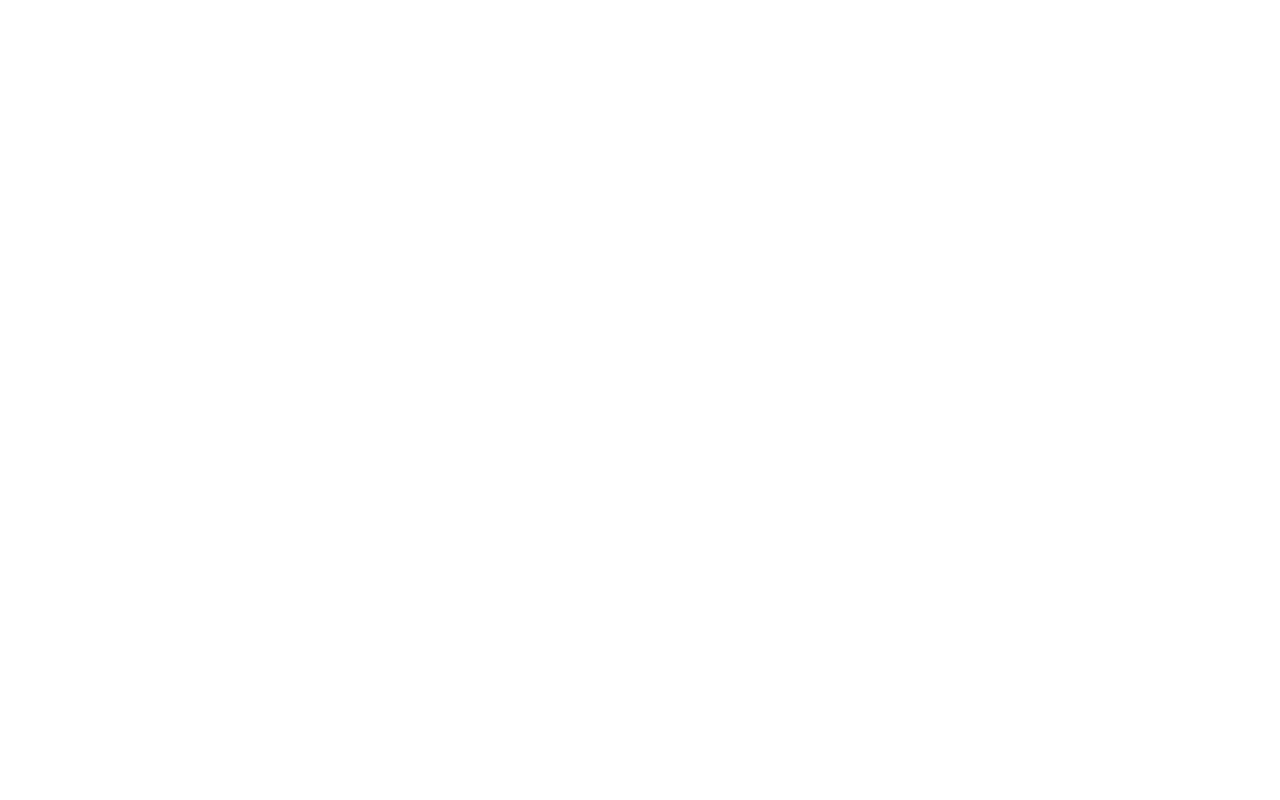
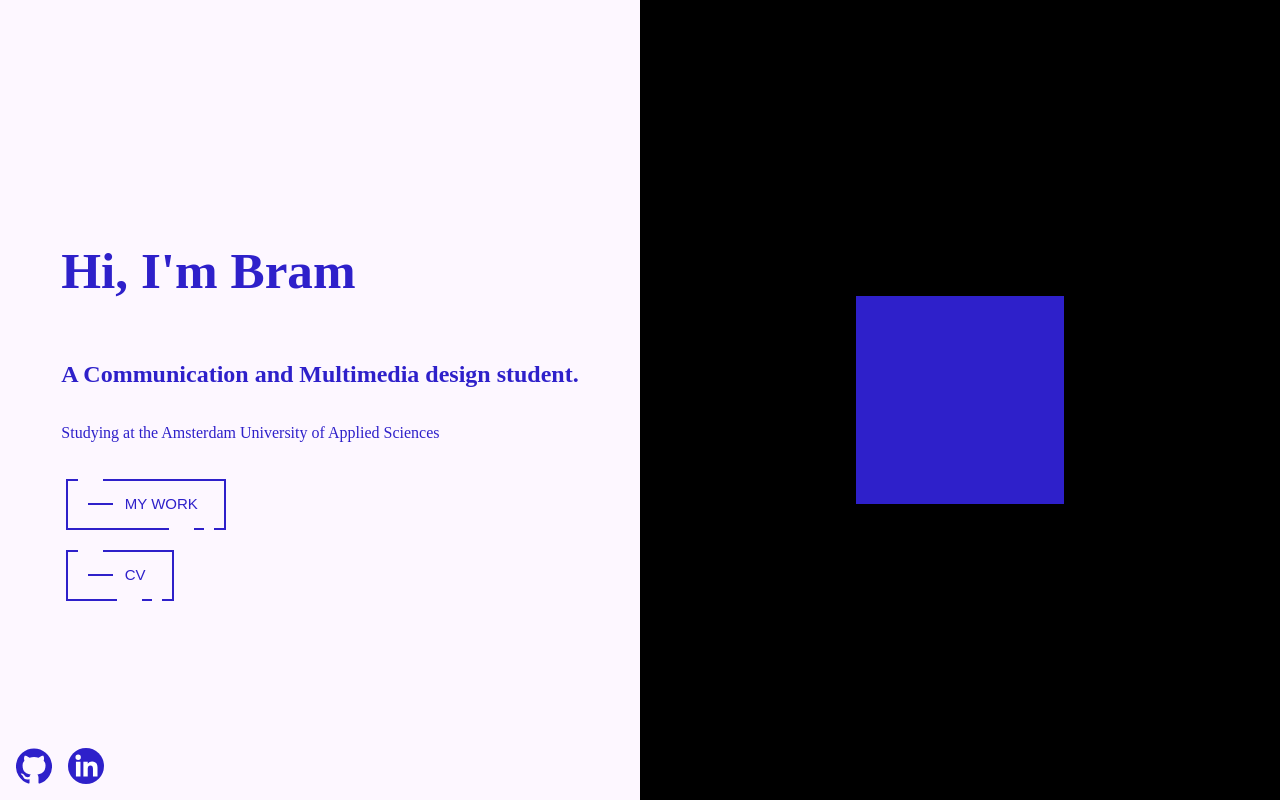
Before and after one commit to Bram-ter/portfolio-minor-web, a website built with Vite: page index.html in a window 1280 px wide. Built offline with nearby package versions, Linux system fonts and the light colour scheme; a web font is replaced by a local one.

Commit message:
setup three.js and do html and css stuff

```diff
--- /dev/null
+++ b/css/buttons.css
@@ -0,0 +1,109 @@
+
+:root {
+  --indigo: #2E20CA;
+  --light-white: #FDF7FF;
+}
+
+.button button {
+  padding: 1em 2em;
+}
+
+.button {
+  width: auto;
+  margin-left: 0.3rem;
+  margin-top: 1.3rem;
+  max-height: 50px;
+}
+
+button {
+  --box-size: 1em;
+  background-color: transparent;
+  border: 2px solid #2E20CA;
+  border-radius: 0;
+  box-sizing: border-box;
+  padding: 0.5em 2em;
+  position: relative;
+  text-align: center;
+  transition: all 0.3s ease-in-out;
+}
+
+button::before {
+  content: " ";
+  width: 1.5625rem;
+  height: 2px;
+  background: #2E20CA;
+  top: 50%;
+  left: 1.5em;
+  position: absolute;
+  transform: translateY(-50%);
+  transform-origin: center;
+  transition: 0.3s linear, width 0.3s linear;
+}
+
+button a {
+  font-size: 1.125em;
+  line-height: 1.33333em;
+  padding-left: 2em;
+  display: block;
+  text-align: left;
+  transition: all 0.3s ease-in-out;
+  text-transform: uppercase;
+  text-decoration: none;
+  color: #2E20CA;
+}
+
+button span:nth-child(1) {
+  height: 2px;
+  width: 1.5625rem;
+  top: -2px;
+  left: 0.625rem;
+  position: absolute;
+  background-color: #FDF7FF;
+  transition: width 0.5s ease-out, left 0.3s ease-out;
+}
+
+button span:nth-child(3) {
+  height: 2px;
+  width: 1.5625rem;
+  right: 1.875rem;
+  bottom: -2px;
+  position: absolute;
+  background-color: #FDF7FF;
+  transition: width 0.5s ease-out, right 0.3s ease-out;
+}
+
+button span:nth-child(4) {
+  height: 2px;
+  width: 0.625rem;
+  right: 0.625rem;
+  bottom: -2px;
+  position: absolute;
+  background-color: #FDF7FF;
+  transition: width 0.5s ease-out, right 0.3s ease-out;
+}
+
+button:hover {
+  color: #FDF7FF;
+  background: #2E20CA;
+}
+
+button:hover::before {
+  width: 1rem;
+  background-color: #FDF7FF;
+}
+
+button:hover a {
+  color: #FDF7FF;
+  padding-left: 1.5em;
+}
+
+button:hover span:nth-child(1) {
+  left: -2px;
+  width: 0px;
+}
+
+button:hover span:nth-child(3),
+button:hover span:nth-child(4) {
+  right: 0;
+  width: 0;
+}
--- a/css/style.css
+++ b/css/style.css
@@ -1,4 +1,8 @@
+
 :root {
+  --indigo: #2E20CA;
+  --light-white: #FDF7FF;
+  /*
   font-family: Inter, system-ui, Avenir, Helvetica, Arial, sans-serif;
   line-height: 1.5;
   font-weight: 400;
@@ -12,23 +16,27 @@
   -webkit-font-smoothing: antialiased;
   -moz-osx-font-smoothing: grayscale;
   -webkit-text-size-adjust: 100%;
+  */
 }
 
-a {
-  font-weight: 500;
-  color: #646cff;
-  text-decoration: inherit;
-}
-a:hover {
-  color: #535bf2;
+/* Fonts */
+
+@font-face {
+  font-family: RobotoFlex;
+  src: url(../fonts/RobotoFlex.ttf) format('truetype-variations');
 }
 
-body {
+/* Global */
+
+html, body {
   margin: 0;
-  display: flex;
-  place-items: center;
-  min-width: 320px;
-  min-height: 100vh;
+  padding: 0;
+  font-family: RobotoFlex;
+  color: var(--indigo)
+}
+
+ul {
+  margin: 0;
 }
 
 h1 {
@@ -36,54 +44,53 @@ h1 {
   line-height: 1.1;
 }
 
-#app {
-  max-width: 1280px;
-  margin: 0 auto;
-  padding: 2rem;
-  text-align: center;
+main {
+  display: flex;
+  flex-wrap: wrap;
+  flex-direction: column;
+  height: 100dvh;
 }
 
-.logo {
-  height: 6em;
-  padding: 1.5em;
-  will-change: filter;
-  transition: filter 300ms;
-}
-.logo:hover {
-  filter: drop-shadow(0 0 2em #646cffaa);
-}
-.logo.vanilla:hover {
-  filter: drop-shadow(0 0 2em #3178c6aa);
+main article {
+  display: grid;
+  place-content: center;
+  background-color: var(--light-white);
+  position: relative;
+  width: 50%;
+  height: inherit;
+  aspect-ratio: 1;
 }
 
-.card {
-  padding: 2em;
+main article ul {
+  position: absolute;
+  bottom: 0;
+
+  display: flex;
+  gap: 1em;
+
+  list-style-type: none;
+  padding: 1em;
 }
 
-.read-the-docs {
-  color: #888;
+main article ul li {
+  width: 36px;
+  height: 36px;
 }
 
-button {
-  border-radius: 8px;
-  border: 1px solid transparent;
-  padding: 0.6em 1.2em;
-  font-size: 1em;
-  font-weight: 500;
-  font-family: inherit;
-  background-color: #1a1a1a;
-  cursor: pointer;
-  transition: border-color 0.25s;
-}
-button:hover {
-  border-color: #646cff;
-}
-button:focus,
-button:focus-visible {
-  outline: 4px auto -webkit-focus-ring-color;
+main article ul li a img {
+  width: 100%;
+  height: 100%;
+  fill: var(--indigo);
 }
 
-@media (prefers-color-scheme: light) {
+/* main section canvas {
+    position: fixed;
+    top: 0;
+    right: 0;
+    outline: none;
+} */
+
+/* @media (prefers-color-scheme: light) {
   :root {
     color: #213547;
     background-color: #ffffff;
@@ -94,4 +101,4 @@ button:focus-visible {
   button {
     background-color: #f9f9f9;
   }
-}
+} */
--- a/index.html
+++ b/index.html
@@ -8,6 +8,43 @@
     <title>Vite + TS</title>
   </head>
   <body>
-    <div id="app"></div>
+    <main>
+      <article>
+        <h1>Hi, I'm Bram</h1>
+        <h2>A Communication and Multimedia design student.</h2>
+        <p>Studying at the Amsterdam University of Applied Sciences</p>
+
+        <div class="button">
+          <button>
+          <span></span>
+          <a href="">My work</a>
+          <span></span>
+          <span></span>
+          </button>
+        </div>
+        <div class="button">
+          <button>
+          <span></span>
+          <a href="">CV</a>
+          <span></span>
+          <span></span>
+          </button>
+        </div>
+
+        <ul>
+          <li>
+            <a href="https://github.com/Bram-ter" target="_blank">
+              <img src="/github.svg" alt="Icon of the GitHub logo">
+            </a>
+          </li>
+          <li>
+            <a href="https://www.linkedin.com/in/bram-tersteeg-5256b914b/" target="_blank">
+              <img src="/linkedin.svg" alt="Icon of the LinkedIn logo">
+            </a>
+          </li>
+        </ul>
+      </article>
+        <canvas></canvas>
+    </main>
   </body>
 </html>
--- /dev/null
+++ b/js/3d.ts
@@ -0,0 +1,111 @@
+import * as THREE from 'three'
+import { OrbitControls } from 'three/examples/jsm/controls/OrbitControls.js'
+
+// Scene
+const scene = new THREE.Scene()
+
+// ! Non-null assertion operator
+const canvas = document.querySelector('canvas') as HTMLCanvasElement;
+
+/**
+ * Object
+ */
+const geometry = new THREE.BoxGeometry(1, 1, 1)
+const material = new THREE.MeshBasicMaterial({ color: '#2E20CA' })
+const mesh = new THREE.Mesh(geometry, material)
+scene.add(mesh)
+
+/**
+ * Sizes
+ */
+const sizes = {
+    width: window.innerWidth / 2,
+    height: window.innerHeight
+}
+
+window.addEventListener('resize', () =>
+{
+    // Update sizes
+    sizes.width = window.innerWidth / 2
+    sizes.height = window.innerHeight
+
+    // Update camera
+    camera.aspect = sizes.width / sizes.height
+    camera.updateProjectionMatrix()
+
+    // Update renderer
+    renderer.setSize(sizes.width, sizes.height)
+
+    renderer.setPixelRatio(Math.min(window.devicePixelRatio, 2))
+})
+
+window.addEventListener('dblclick', () =>
+{
+    const fullscreenElement = document.fullscreenElement
+
+    if(!fullscreenElement)
+    {
+        if(canvas.requestFullscreen)
+        {
+            canvas.requestFullscreen()
+        }
+        else if(canvas.requestFullscreen)
+        {
+            canvas.requestFullscreen()
+        }
+    }
+    else
+    {
+        if(document.exitFullscreen)
+        {
+            document.exitFullscreen()
+        }
+        else if(document.exitFullscreen)
+        {
+            document.exitFullscreen()
+        }
+    }
+})
+
+/**
+ * Camera
+ */
+
+// Base camera
+const camera = new THREE.PerspectiveCamera(75, sizes.width / sizes.height, 0.1, 100)
+camera.position.z = 3
+scene.add(camera)
+
+// Controls
+const controls = new OrbitControls(camera, canvas)
+controls.enableDamping = true
+
+/**
+ * Renderer
+ */
+const renderer = new THREE.WebGLRenderer({
+    canvas: canvas
+})
+renderer.setSize(sizes.width, sizes.height)
+renderer.setPixelRatio(Math.min(window.devicePixelRatio, 2))
+
+/**
+ * Animate
+ */
+const clock = new THREE.Clock()
+
+const tick = () =>
+{
+    const elapsedTime = clock.getElapsedTime()
+
+    // Update controls
+    controls.update()
+
+    // Render
+    renderer.render(scene, camera)
+
+    // Call tick again on the next frame
+    window.requestAnimationFrame(tick)
+}
+
+tick()
--- a/js/main.ts
+++ b/js/main.ts
@@ -1,4 +1,6 @@
 import '../css/style.css'
+import '../css/buttons.css'
+import './3d.ts'
 // import typescriptLogo from '../public/typescript.svg'
 // import { setupCounter } from './counter'
 
--- a/package.json
+++ b/package.json
@@ -10,7 +10,12 @@
     "start": "npm run dev"
   },
   "devDependencies": {
+    "@types/three": "^0.149.0",
+    "three": "^0.148.0",
     "typescript": "^4.9.3",
     "vite": "^4.1.0"
+  },
+  "dependencies": {
+    "three": "^0.148.0"
   }
 }
--- a/tsconfig.json
+++ b/tsconfig.json
@@ -15,5 +15,5 @@
     "noImplicitReturns": true,
     "skipLibCheck": true
   },
-  "include": ["src"]
+  "include": ["js"]
 }
```
Also changed, not shown: js/counter.ts (deleted, +0 -9 lines), public/github.svg (added), public/linkedin.svg (added), 2 other files.
